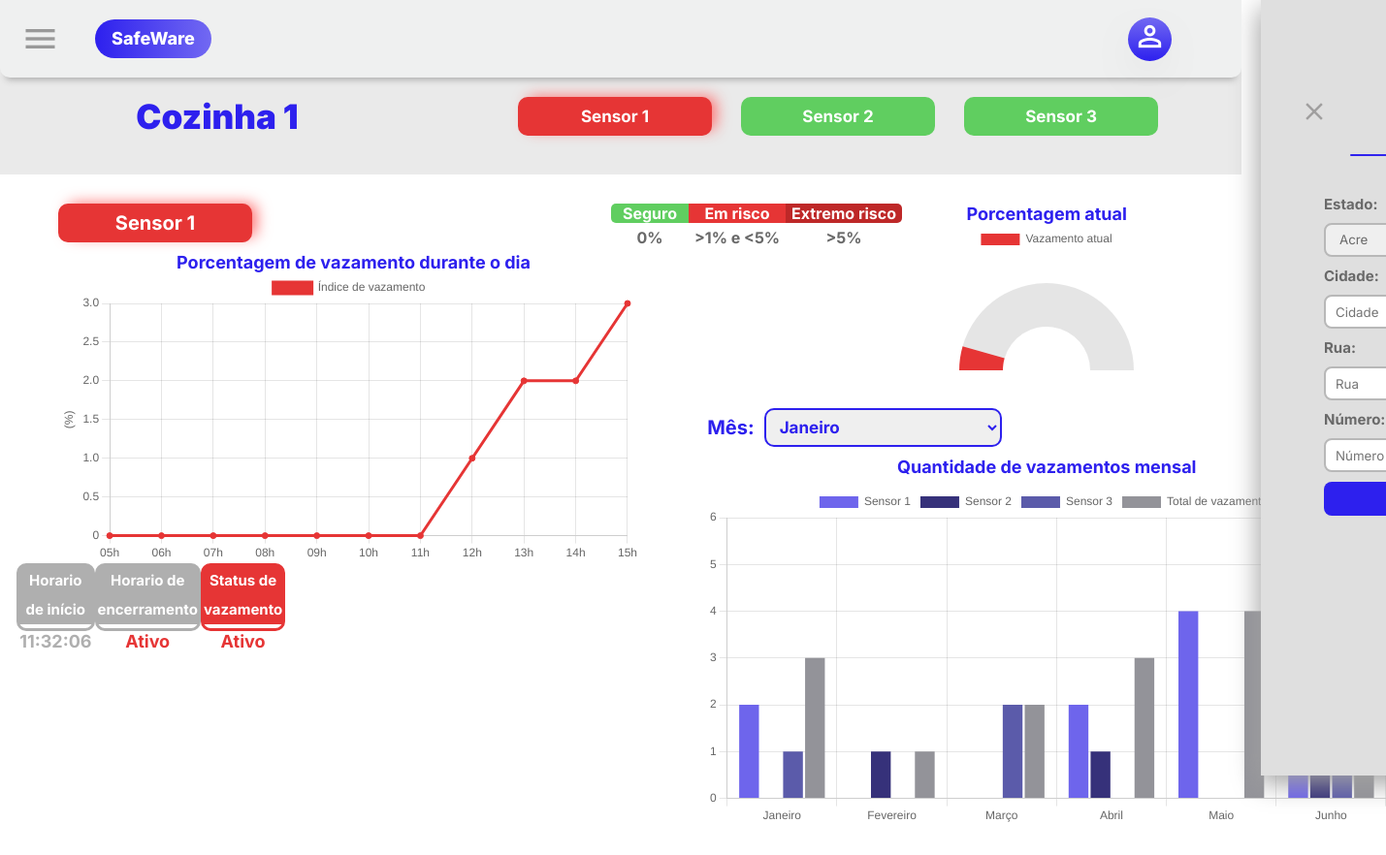
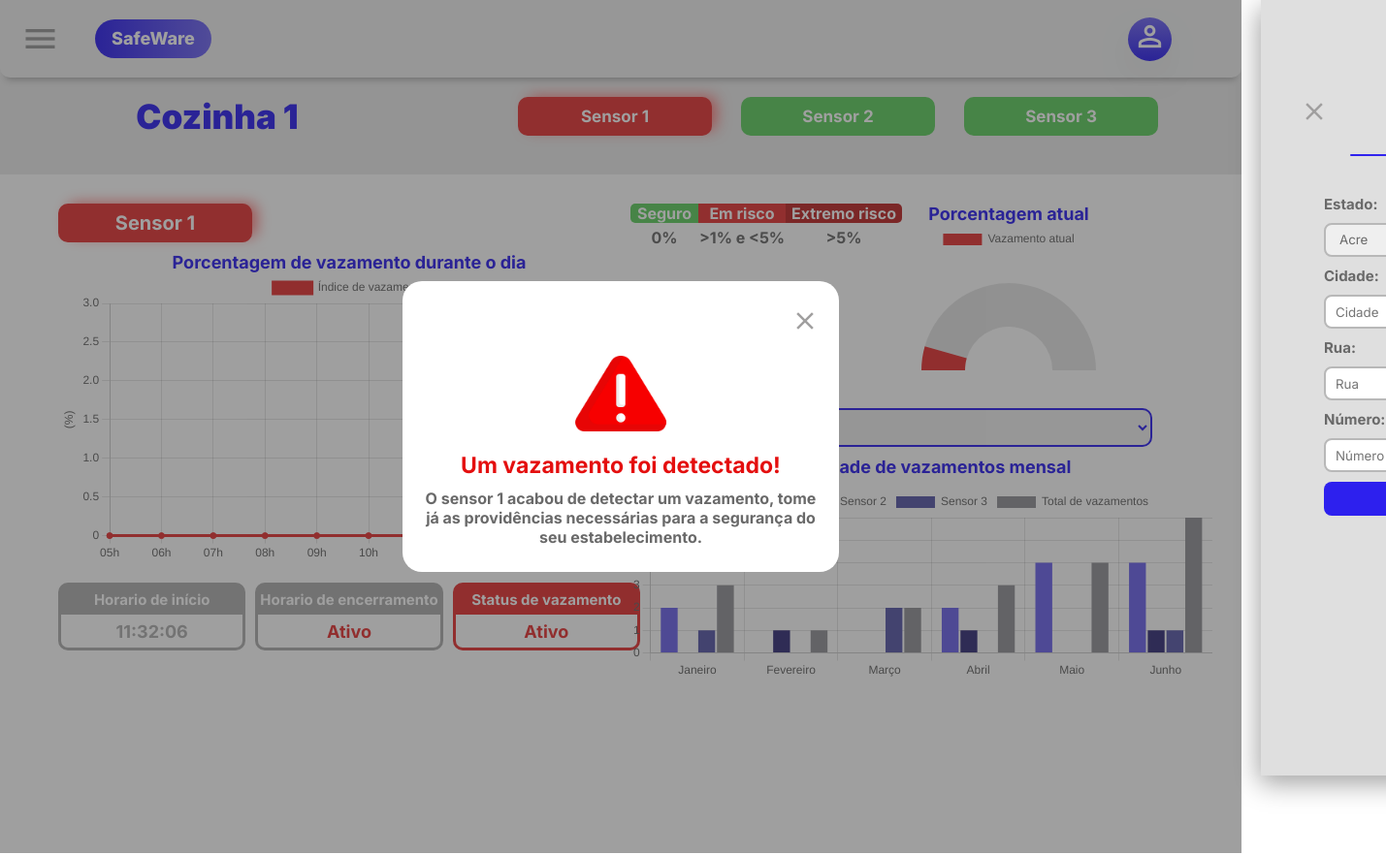
Before and after one commit to tiagobezerril/projeto-pi, a plain HTML site: page Codigo/site/dashboard.html in a window 1280 px wide. Shown: the whole page at 97% size, 1429 px wide, since content can reach past the window. Drawn offline with nearby package versions, Linux system fonts and the light colour scheme.

Commit message:
Atualização da dashboard

```diff
--- a/Codigo/site/dashboard.css
+++ b/Codigo/site/dashboard.css
@@ -215,7 +215,7 @@ span#burguer:hover, span#burguer:focus{
 .dash .cima{
     width: 100%;
     display: grid;
-    grid-template-columns: 75% 24%;
+    grid-template-columns: 50% 50%;
     gap: 10px;
     padding: 20px;
     /* align-items: center;
@@ -243,10 +243,14 @@ span#burguer:hover, span#burguer:focus{
 
 .dash .cima .direita{
     width: 100%;
-    display: flex;
-    flex-direction: column;
+    display: grid;
+    grid-template-columns: 50% 50%;
     gap: 10px;
-    align-items: center;
+    align-items: start;
+}
+
+.baixo {
+    grid: 2;
 }
 
 .dash .cima .direita canvas{
@@ -261,10 +265,53 @@ span#burguer:hover, span#burguer:focus{
     justify-content: center;
 }
 
+.metricas{
+    width: 280px;
+    height: 20px;
+    display: grid;
+    grid-template-columns: 1fr 1fr 1fr;
+    flex-direction: row;
+    border-radius: 5px;
+    font-weight: bold;
+    font-size: 16px;
+    color: #696969;
+}
+
+.metricas p{
+    width: 70px;
+    text-align: center;
+    margin-top: 5px;
+}
+
+.seguro{
+    background-color: #60CE60;
+    width: 70px;
+    border-radius: 5px 0px 0px 5px;
+}
+
+.risco{
+    background-color: #e63535;
+    width: 90px;
+}
+
+.extremo{
+    background-color: #be2828;
+    width: 120px;
+    border-radius: 0px 5px 5px 0px;
+}
+
+.metricas span{
+    display: flex;
+    justify-content: center;
+    align-items: center;
+    color: white;
+}
+
 .dash .baixo {
     display: flex;
     flex-direction: column;
     gap: 10px;
+    width: 600px;
 }
 
 .dash .baixo span{
@@ -280,48 +327,6 @@ span#burguer:hover, span#burguer:focus{
 
 .dash .baixo canvas{
     height: 300px;
-}
-
-.metricas{
-    width: 300px;
-    height: 40px;
-    display: grid;
-    grid-template-columns: 1fr 1fr 1fr;
-    flex-direction: row;
-    border-radius: 5px;
-    font-weight: bold;
-    font-size: 16px;
-    color: #696969;
-}
-
-.metricas p{
-    width: 100px;
-    text-align: center;
-    margin-top: 5px;
-}
-
-.metricas span{
-    display: flex;
-    justify-content: center;
-    align-items: center;
-    color: white;
-}
-
-.seguro{
-    background-color: #60CE60;
-    width: 80px;
-    border-radius: 5px 0px 0px 5px;
-}
-
-.risco{
-    background-color: #e63535;
-    width: 100px;
-}
-
-.extremo{
-    background-color: #be2828;
-    width: 120px;
-    border-radius: 0px 5px 5px 0px;
 }
 
 .dash .esquerda .titulo{
@@ -345,9 +350,11 @@ span#burguer:hover, span#burguer:focus{
 }
 
 .dash .KPIs {
-    width: 22%;
+    width: 100%;
     display: flex;
     flex-direction: row;
+    gap: 10px;
+    margin-top: 20px;
 }
 
 .dash .KPIs span{
@@ -397,7 +404,7 @@ span#burguer:hover, span#burguer:focus{
 .dash .baixo select{
     border: solid 2px #2D20EE;
     border-radius: 10px;
-    width: 35%;
+    width: 80%;
     height: 40px;
     color: #2D20EE;
     font-weight: bold;
@@ -500,6 +507,60 @@ span#burguer:hover, span#burguer:focus{
     color: #696969;
 }
 
+#alerta{
+    display: flex;
+    align-items: center;
+    justify-content: center;
+    z-index: 2;
+    position: absolute;
+    left: 0;
+    top: 0;
+    width: 100%;
+    height: 110%;
+    background-color: #27272771;
+    overflow: hidden;
+}
+
+.card {
+    width: 450px;
+    height: 300px;
+    background-color: white;
+    border-radius: 20px;
+    display: flex;
+    justify-content: center;
+    align-items: center;
+    flex-direction: column;
+    color: #696969;
+    font-weight: bold;
+    text-align: center;
+    gap: 10px;
+    padding: 20px;
+}
+
+.card img {
+    width: 100px;
+}
+
+.card p{
+    margin: 0;
+}
+
+.card .atencao{
+    color: #e40f0f;
+    font-size: 23px;
+}
+
+.card #closeAlerta {
+    color: #a09f9f;
+    font-size: 30px;
+    align-self: end;
+}
+
+.card #closeAlerta:hover{
+    cursor: pointer;
+    color: #696969;
+}
+
 /* TROCA DE SENSOR */
 
 #sensor2, #sensor3{
--- a/Codigo/site/dashboard.html
+++ b/Codigo/site/dashboard.html
@@ -61,18 +61,10 @@
             <div class="esquerda">
                 <span style="display: flex; flex-direction: row; justify-content: space-between;">
                     <p id="tituloSensor1" class="titulo alerta">Sensor 1</p>
-                    <div class="metricas">
-                        <span class="seguro">Seguro</span>
-                        <span class="risco">Em risco</span>
-                        <span class="extremo">Extremo risco</span>
+                </span>
 
-                        <p style="width: 80px;">0%</p>
-                        <p style="width: 100px;">>1% e <5%</p>
-                        <p style="width: 120px;">>5% </p>
-                    </div>
-                </span>
-                <div style="display: flex; flex-direction: column;">
-                    <span style="width: 70%;">
+                <div style="display: flex; flex-direction: column; width: 600px; display: flex; flex-direction: column; align-items: center;">
+                    <span>
                         <p class="graficoTitulo">Porcentagem de vazamento durante o dia</p>
                         <canvas id="graficoLinha1" class="graficoLinha"></canvas>
                     </span>
@@ -93,7 +85,18 @@
                     </div>
                 </div>
             </div>
+
             <div class="direita">
+                <div class="metricas">
+                    <span class="seguro">Seguro</span>
+                    <span class="risco">Em risco</span>
+                    <span class="extremo">Extremo risco</span>
+
+                    <p style="width: 70px;">0%</p>
+                    <p style="width: 90px;">>1% e <5%</p>
+                    <p style="width: 120px;">>5% </p>
+                </div>
+
                 <span style="width: 180px;">
                     <p class="graficoTitulo">Porcentagem atual</p>
                     <canvas id="graficoMeia1" class="meiaLua">Grafico</canvas>
@@ -118,11 +121,10 @@
                         </select>
                     </span>
                     <p class="graficoTitulo">Quantidade de vazamentos mensal</p>
-                    <canvas id="graficoMensal1" style="height: 350px;"></canvas>
+                    <canvas id="graficoMensal1" style="height: 200px;"></canvas>
                 </div>
             </div>
         </div>
-
     </div>
 
     <div class="dash" id="sensor2">
@@ -306,6 +308,18 @@
         </span>
     </div>
 
+    <div id="alerta">
+        <span class="card">
+            <span id="closeAlerta" onclick="closeAlerta()" class="material-symbols-outlined">
+                close
+            </span>
+
+            <img src='img/aviso.png'>
+            <p class='atencao'>Um vazamento foi detectado!</p>
+            <p>O sensor 1 acabou de detectar um vazamento, tome já as providências necessárias para a segurança do seu estabelecimento.</p>
+        </span>
+    </div>
+
     <script src="graficos.js"></script>
 
     <script>
@@ -329,6 +343,10 @@
             perfil.style.right = '-620px';
         }
 
+        function closeAlerta() {
+            alerta.style.display = 'none';
+        }
+
         function clickSensor1(){
             sensor1.style.display = 'flex';
             sensor2.style.display = 'none';
```
